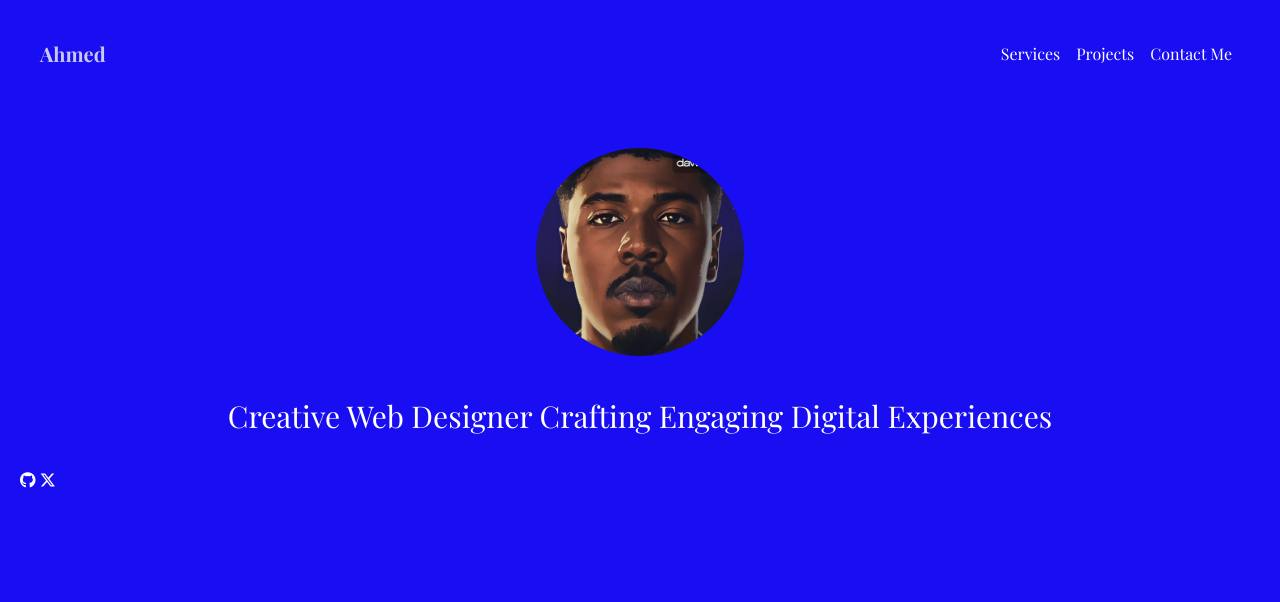
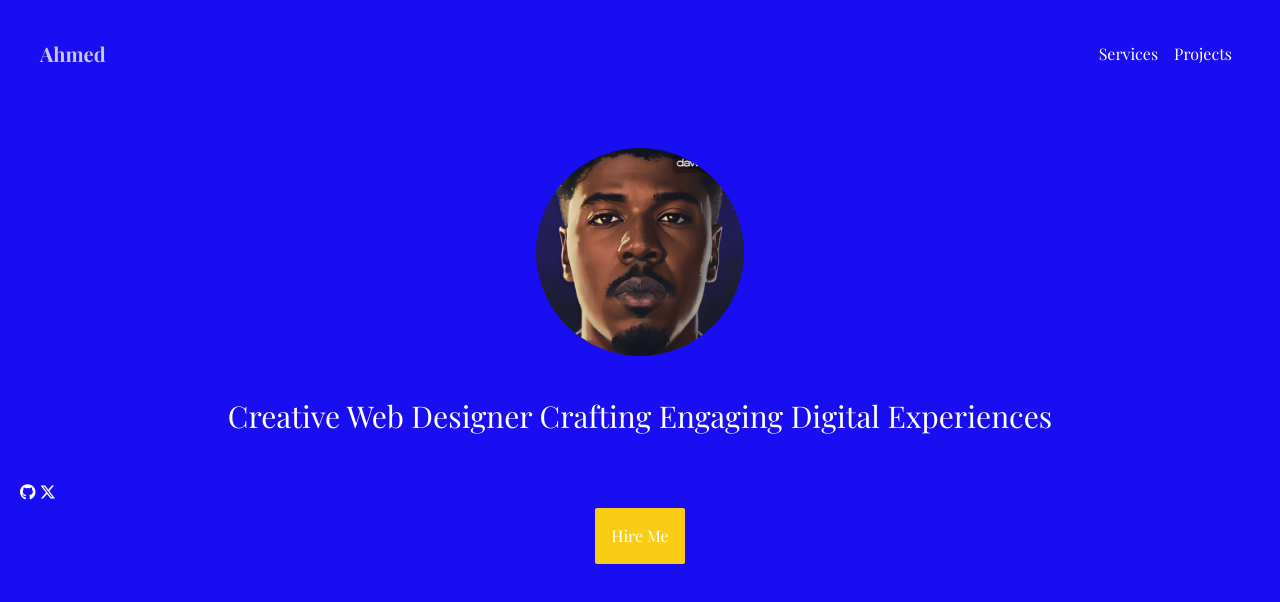
Before and after one commit to Ahmed7019/my-portfolio, a website: page index.html in a window 1280 px wide. Drawn offline with nearby package versions, Linux system fonts and the light colour scheme; a web font is replaced by a local one.

Commit message:
added link to contact page

```diff
--- a/index.html
+++ b/index.html
@@ -17,7 +17,6 @@
             <div class="flex items-center text-center fontf">
                 <a href="dist/services.html" class="px-2">Services</a>
                 <a href="dist/projects.html" class="px-2">Projects</a>
-                <a href="dist/contact.html" class="px-2">Contact Me</a>
             </div>
         </nav>
     </header>
@@ -35,12 +34,16 @@
             </div>
         </section>
         <br>
-        <section class="relative right-5 top-2">
+        <section class="relative right-5 top-5">
             <a href="https://github.com/Ahmed7019" target="_blank"><i
                     class="fa-brands fa-github text-white hover:scale-125"></i></a>
             <a href="https://twitter.com/A7med_3bdlla" target="_blank"><i
                     class="fa-brands fa-x-twitter text-white hover:scale-125"></i></a>
         </section>
+        <br>
+        <section class="flex justify-center ">
+            <a href="dist/contact.html" class="p-4 font-play-fair text-white bg-yellow-400 rounded-sm transition-all  opacity-animate">Hire Me</a>
+        </section>
     </main>
 </body>
 
```
Also changed, not shown: dist/contact.html, dist/output.css, dist/projects.html, dist/services.html.
